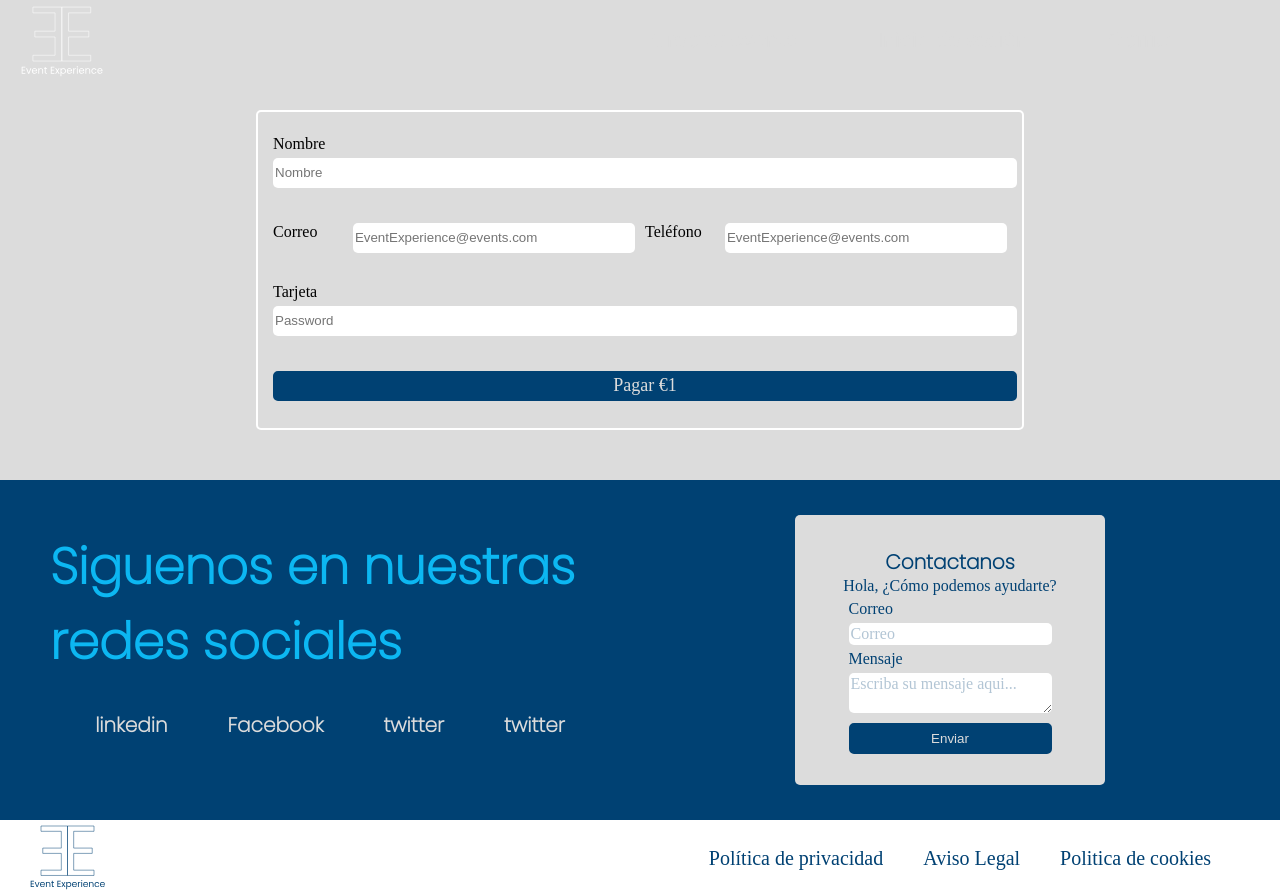
After one commit to IreneB26/ProjectBeta, a PHP site: page /pago.php?precio=1 in a window 1280 px wide. The commit adds this page. Run offline with PHP 8.4, Linux system fonts and the light colour scheme; some libraries are stand-ins or nearby versions; some web fonts are replaced.

Commit message:
form pago

```diff
--- a/css/style.css
+++ b/css/style.css
@@ -1077,6 +1077,15 @@ td {
   padding-top: 10px;
   padding-bottom: 10px; }
 
+.position_button {
+  width: 100%;
+  display: flex;
+  justify-content: center;
+  align-items: center; }
+
+.position_cart {
+  width: 90%; }
+
 .cabecera_carrito {
   color: #0cb7f2; }
 
@@ -1157,6 +1166,51 @@ td {
     @media screen and (max-width: 767px) {
       .faq .question {
         font-size: 18px; } }
+
+.container_pago {
+  background-color: #dcdcdc;
+  width: 100vw;
+  height: 60vh;
+  display: flex;
+  align-items: center;
+  justify-content: center;
+  flex-direction: column; }
+
+.label_pago {
+  width: 25%;
+  margin: 5px; }
+
+.input_pago {
+  width: 100%;
+  margin: 5px;
+  margin-bottom: 5px;
+  padding: 10px;
+  border-radius: 5px;
+  color: #004173;
+  border: none;
+  padding: 2px;
+  height: 30px; }
+
+.email_number {
+  display: flex; }
+
+.boton_pago {
+  width: 100%;
+  margin: 5px; }
+
+.formulario_pago {
+  margin-top: 110px;
+  margin-bottom: 50px;
+  width: 60%;
+  height: 100%;
+  border: 2px solid white;
+  border-radius: 5px;
+  display: flex;
+  flex-direction: column;
+  justify-content: center;
+  padding: 10px;
+  display: flex;
+  justify-content: space-around; }
 
 *,
 *:before,
--- a/js/popup.js
+++ b/js/popup.js
@@ -52,6 +52,18 @@ function cerrarCarrito() {
 }
 
 
+
+function pago(pago) {
+
+    var ruta = 'pago.php?precio=' + pago;
+
+    window.location.assign(ruta);
+
+}
+
+
+
+
 // card.addEventListener("click", () => {
 //     body.style.overflow = 'hidden';
 
--- /dev/null
+++ b/pago.php
@@ -0,0 +1,62 @@
+<?php
+include('./components-php/header.php');
+include('./components-php/data-php/Conecta.php');
+$link = Conectarse();
+
+
+
+$precio = $_REQUEST['precio'];
+
+// $email = $_SESSION['user'];
+
+// $autor = mysqli_query($link, "SELECT Nombre_us FROM  usuarios WHERE Correo_us = '$email'");
+
+// while ($row = mysqli_fetch_array($autor)) {
+//     $autor2 = $row['Nombre_us'];
+// }
+
+
+
+
+?>
+
+
+
+<div class="container_pago">
+
+
+    <form class="formulario_pago" method="post" action="">
+
+        <div>
+            <label class="label_pago " for="email">Nombre</label>
+            <input class="input_pago " type="text" name="email" placeholder="Nombre">
+
+        </div>
+
+        <div class="email_number">
+
+            <label class="label_pago " for="email">Correo</label>
+            <input class="input_pago " type="email" name="email" placeholder="EventExperience@events.com">
+
+            <label class="label_pago " for="email">Teléfono</label>
+            <input class="input_pago " type="email" name="email" placeholder="EventExperience@events.com">
+
+        </div>
+
+        <div>
+
+
+            <label class="label_pago " for="mensaje">Tarjeta</label>
+            <input class="input_pago " type="password" name="clave" placeholder="Password">
+        </div>
+        <input class="boton_pago submit_card" type="submit" value="Pagar €<?php echo $precio; ?>" name="submit">
+    </form>
+
+
+
+
+</div>
+
+<?php
+include('./components-php/footer.php');
+?>
--- a/scss/_carrito.scss
+++ b/scss/_carrito.scss
@@ -94,6 +94,19 @@ td{
 
 }
 
+.position_button{
+  width: 100%;
+  display: flex;
+  justify-content: center;
+  align-items: center;
+}
+
+.position_cart{
+  width: 90%;
+}
+
+
+
 .cabecera_carrito{
   color: $detail;
 }
--- /dev/null
+++ b/scss/_pago.scss
@@ -0,0 +1,61 @@
+.container_pago{
+    background-color: $text_grey;
+    width: 100vw;
+    height: 60vh;
+    display: flex;
+    align-items: center;
+    justify-content: center;
+flex-direction: column;
+}
+
+
+
+.label_pago{
+    width: 25%;
+    margin: 5px;
+}
+
+.input_pago{
+    width: 100%;
+    margin: 5px;
+    margin-bottom: 5px;
+    padding: 10px;
+
+
+    border-radius: 5px;
+    color: $color_principal;
+    border: none;
+    padding: 2px;
+    height: 30px;
+
+
+
+
+}
+
+.email_number{
+    display: flex;
+}
+
+.boton_pago{
+    width: 100%;
+    margin: 5px;
+}
+
+
+
+.formulario_pago{
+    margin-top:110px;
+    margin-bottom:50px;
+
+width: 60%;
+height: 100%;
+border: 2px solid white;
+border-radius: 5px;
+display: flex;
+flex-direction: column;
+justify-content: center;
+padding: 10px;
+display: flex;
+    justify-content: space-around;
+}
--- a/scss/style.scss
+++ b/scss/style.scss
@@ -9,6 +9,8 @@
 @import "crear-usuario.scss";
 @import "carrito.scss";
 @import "_faq.scss";
+@import "_pago.scss";
+
 
 *,
 *:before,
```
Also changed, not shown: components-php/carrito.php (+13 -2 lines).
